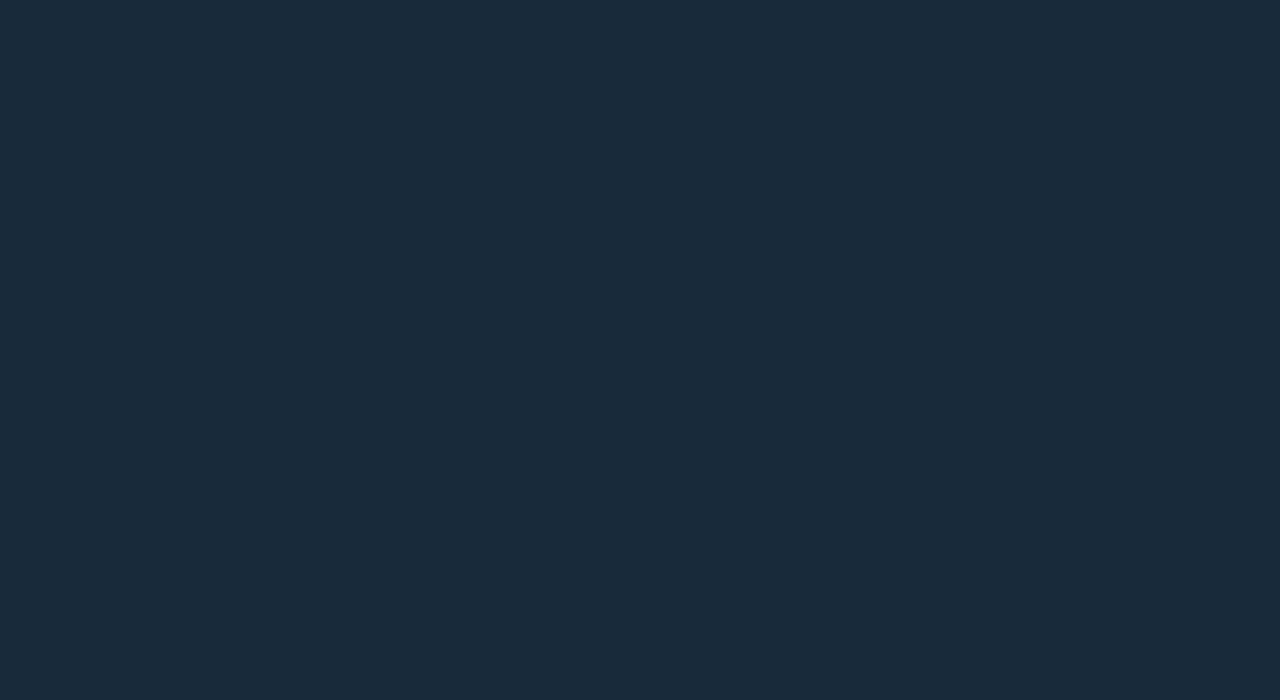
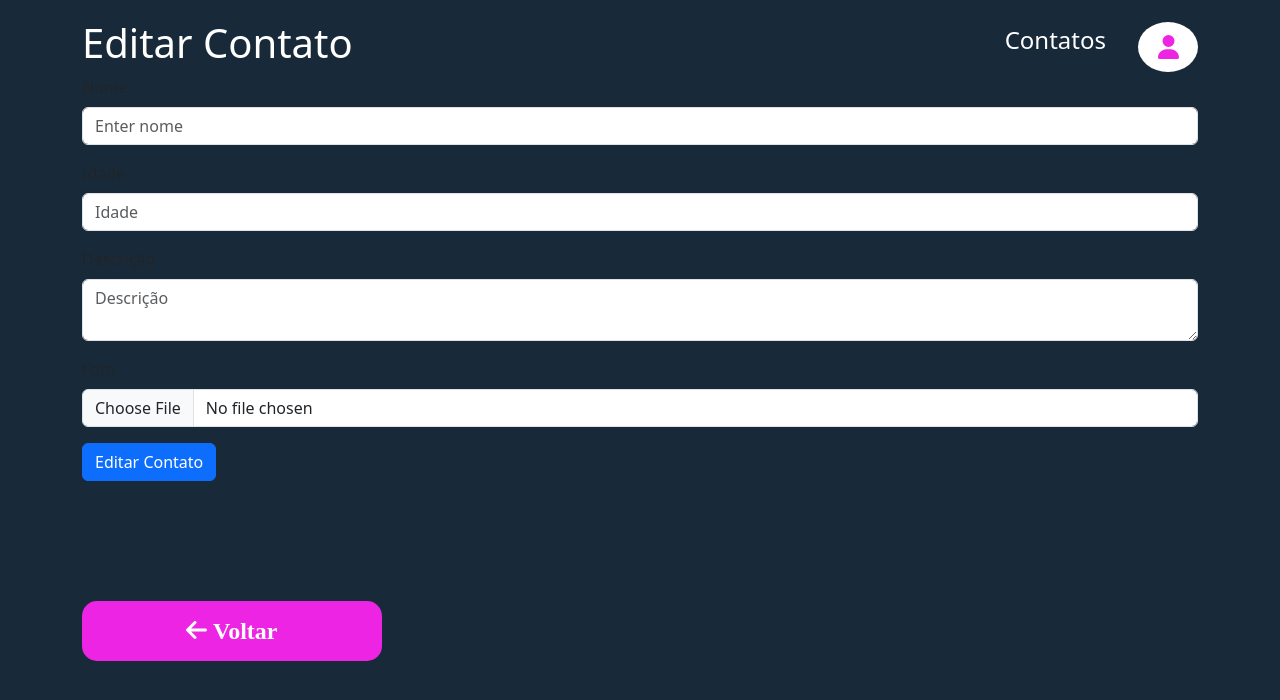
Before and after one commit to Evolumado2023/Login-usu-rio, a React (Vite) app: page /editar in a window 1280 px wide. Before the commit this address had no page. Shown: the top 700 px of the page. Built offline with nearby package versions, Linux system fonts and the light colour scheme.

Commit message:
Atualizado 07-11-2023

```diff
--- a/src/App.jsx
+++ b/src/App.jsx
@@ -8,6 +8,7 @@ import RecuperaPas from './components/RecuperaPas';
 import Cadastrar from './components/Cadastrar';
 import View from './components/View';
 import Ver from './components/Ver';
+import Editar from './components/Editar';
 
 
 
@@ -22,6 +23,7 @@ function App() {
         <Route exact path='/cadastro' Component={Cadastrar} />
         <Route exact path='/view' Component={View} />
         <Route exact path='/ver' Component={Ver} />
+        <Route exact path='/editar' Component={Editar} />
       </Routes>
     </Router>
   )
--- /dev/null
+++ b/src/components/Editar.jsx
@@ -0,0 +1,92 @@
+import Button from 'react-bootstrap/Button';
+import { StyledButton } from '../assets/styles'
+import Form from 'react-bootstrap/Form';
+import React, {useState} from 'react';
+import { Link } from 'react-router-dom';
+import { FontAwesomeIcon } from '@fortawesome/react-fontawesome';
+import { faUser } from '@fortawesome/free-solid-svg-icons';
+import { faArrowLeft } from '@fortawesome/free-solid-svg-icons';
+
+
+function Editar() {
+
+  //const headerStyle = { backgroundColor: "rgb(134, 245, 245)"}
+  //const menu = { display: "flex", justifyContent: "space-between "}
+  const item = { display: "flex", gap :"2em", color: "rgb(238, 36, 228)"}
+  const liStyle = { color: '#fff', fontSize: "18pt", listStyle: "none"}
+  const h1Style = { color: '#FFF'};
+  const i = { color: "rgb(238, 36, 228)" }
+  const a = { color: "#FFF", textDecoration: "none" }
+
+
+
+  // <i class="fa-regular fa-user"></i> usuario
+
+  return (
+    <div className='container'>
+      <header>
+        <div className="container-header">
+          <div className="title">
+            <h1 style={h1Style}>Editar Contato</h1>
+          </div>
+          <div style={item} className="container-itens">
+            <li style={liStyle}>
+              <Link to={"/view"} style={a}>Contatos</Link>
+            </li>
+            <li style={liStyle}>
+              <div className="profile-icon">
+                <FontAwesomeIcon icon={faUser} style={i}/>
+              </div>
+            </li>
+          </div>
+        </div>
+      </header>
+      <Form>
+      <Form.Group className="mb-3" controlId="formBasicEmail">
+        <Form.Label>Nome</Form.Label>
+        <Form.Control type="text"
+                      placeholder="Enter nome"
+                      name="nome"
+        />
+
+
+
+      </Form.Group>
+
+      <Form.Group className="mb-3" controlId="formBasicPassword">
+        <Form.Label>Idade</Form.Label>
+        <Form.Control type="number"
+                      placeholder="Idade"
+                      name="idade"
+        />
+      </Form.Group>
+
+      <Form.Group className="mb-3" controlId="formBasicPassword">
+        <Form.Label>Descrição</Form.Label>
+        <Form.Control as="textarea"
+                      placeholder="Descrição"
+                      name="descricao"
+        />
+      </Form.Group>
+      <Form.Group className="mb-3" controlId="formBasicPassword">
+          <Form.Label>Foto</Form.Label>
+          <Form.Control
+            type="file" // Usando <input type="file> para fazer upload da foto
+            name="foto"
+          />
+      </Form.Group>
+      <Button variant="primary" type="submit">
+        Editar Contato
+      </Button>
+
+    </Form>
+
+    <Link to="/view">
+        <StyledButton> <FontAwesomeIcon icon={faArrowLeft} />  Voltar</StyledButton>
+    </Link>
+
+    </div>
+  );
+}
+
+export default Editar;
--- a/src/components/Ver.jsx
+++ b/src/components/Ver.jsx
@@ -23,9 +23,6 @@ function Ver() {
               </li>
             </ul>
           </div>
-          {/*<div className="footer-data">
-            <p>FOOTER DOS DADOS</p>
-          </div>*/}
         </div>
       </div>
 
--- a/src/components/View.jsx
+++ b/src/components/View.jsx
@@ -61,10 +61,15 @@ function View() {
               <td>@fat</td>
               <td>@foto</td>
               <td>
+
                 <Link to="/ver">
                   <FontAwesomeIcon icon={faEye} style={{ marginRight: '10px' }} />
                 </Link>
-                <FontAwesomeIcon icon={faPencil} style={{ marginRight: '10px' }} />
+
+                <Link to="/editar">
+                  <FontAwesomeIcon icon={faPencil} style={{ marginRight: '10px' }} />
+                </Link>
+
                 <FontAwesomeIcon icon={faTrash} />
               </td>
             </tr>
```
